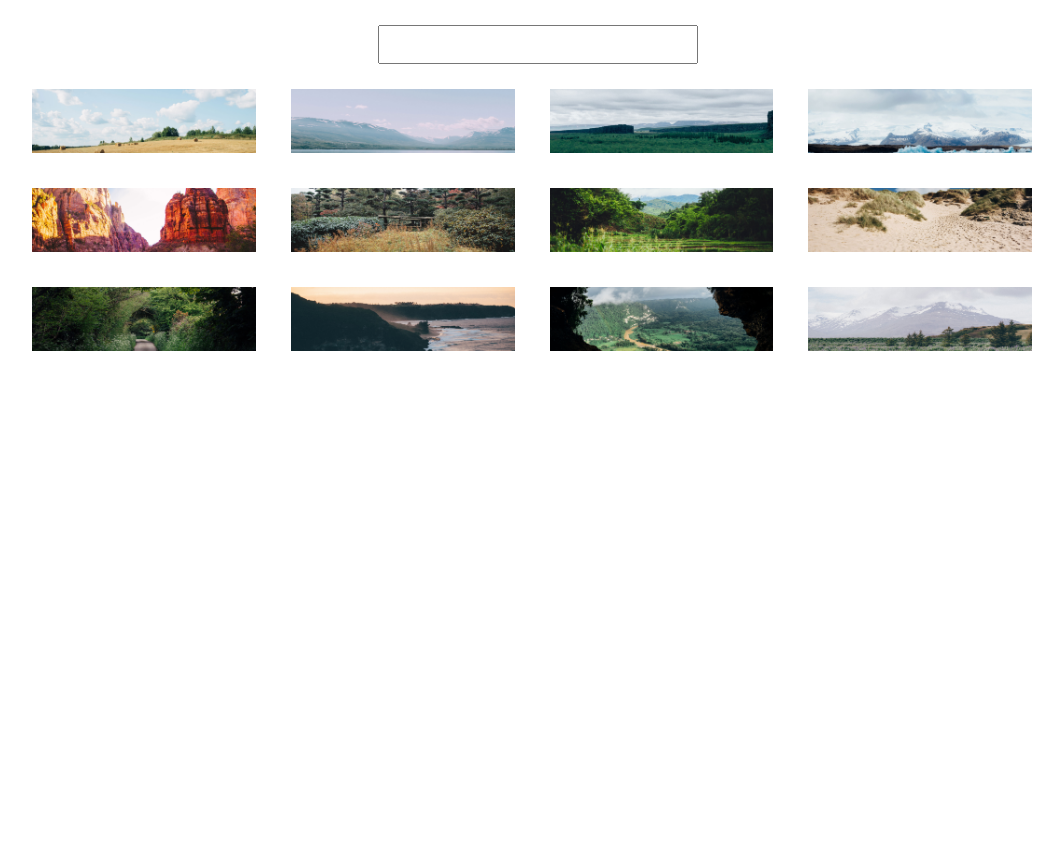
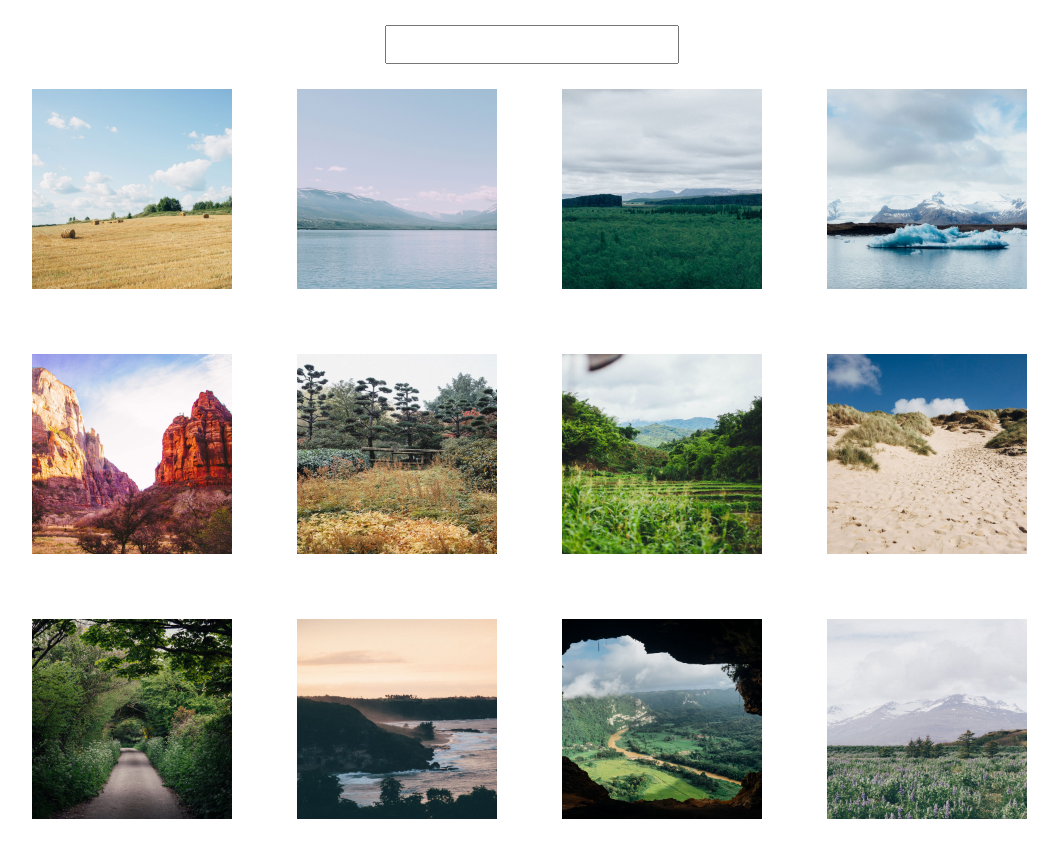
Before and after one commit to teplatformdesign/techdegreeproject5, a plain HTML site: page index.html in a window 1280 px wide. Shown: the whole page, without its empty margins (108-1171 px from the left). Before the commit the page ends 800 px from the top, so only its background shows below. Drawn offline with Linux system fonts and the light colour scheme.

Commit message:
alignment

```diff
--- a/css/styles.css
+++ b/css/styles.css
@@ -12,24 +12,29 @@ body {
 
 .grid{
     display: grid;
-    grid-template-columns: repeat(4, 1fr);
-    grid-template-rows: repeat(4, 5vw);
-    grid-gap: 35px;
+    grid-template-columns: repeat( 4, minmax(200px, 200px) );
+    grid-template-rows: repeat(3, 200px);
+    grid-gap: 65px;
     max-width: 1000px;
     background: #fff;
 	   margin: 25px auto;
 }
 
 img {
-    width: 100%;
-    height: 100%;
+    width: 200px;
+    height: 200px;
     object-fit: cover;
 }
 input {
- width: 25%;
+ width: 23%;
  text-align: center;
  margin-right: 38%;
- margin-left: 38%;
+ margin-left: 38.5%;
  margin-top: 25px;
  padding: 10px;
 }
+
+a {
+ width: 200px;
+ height: 200px;
+}
```
